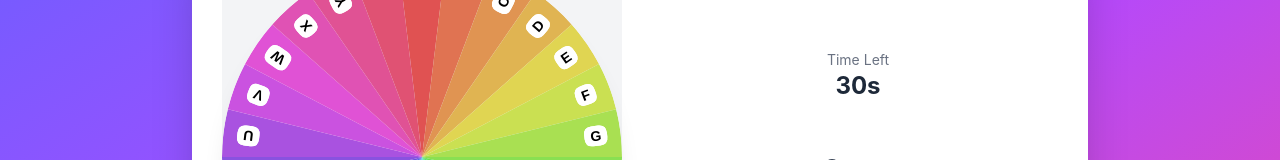
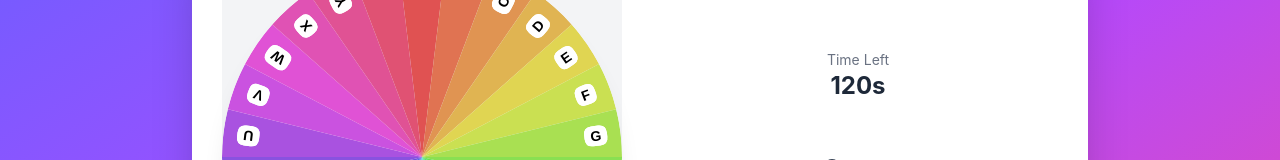
Before and after one commit to jassybiju/Rondo, a React (Vite) app: page / in a window 1280 px wide. Shown: the part 212-372 px from the top of the page. Built offline with nearby package versions, Linux system fonts and the light colour scheme.

Commit message:
resolved time

```diff
--- a/src/App.tsx
+++ b/src/App.tsx
@@ -11,7 +11,7 @@ export default function App() {
   const [color, setColor] = useState(
     Array.from({ length: set1.length }, () => "#fff"),
   );
-  const [timeLeft, setTimeLeft] = useState(30); // 30 sec game
+  const [timeLeft, setTimeLeft] = useState(120); // 30 sec game
   const [isPlaying, setIsPlaying] = useState(false);
   const [gameOver, setGameOver] = useState(false);
   const [set, setSet] = useState(0);
@@ -37,7 +37,7 @@ export default function App() {
     setIndex(0);
     setShow(false);
     setColor(Array.from({ length: set1.length }, () => "#fff"));
-    setTimeLeft(30);
+    setTimeLeft(120);
     setGameOver(false);
     setIsPlaying(true);
   };
```
